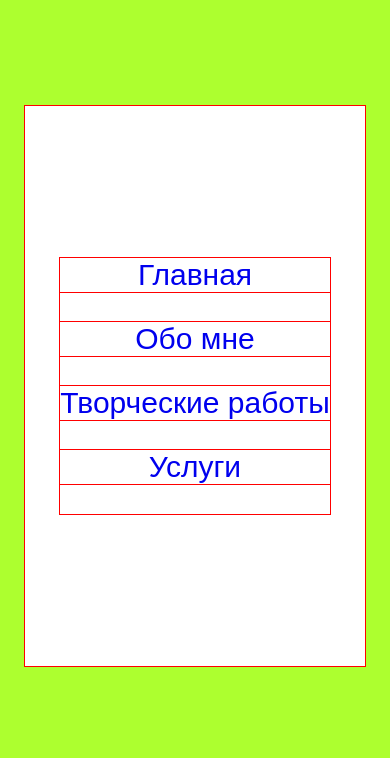
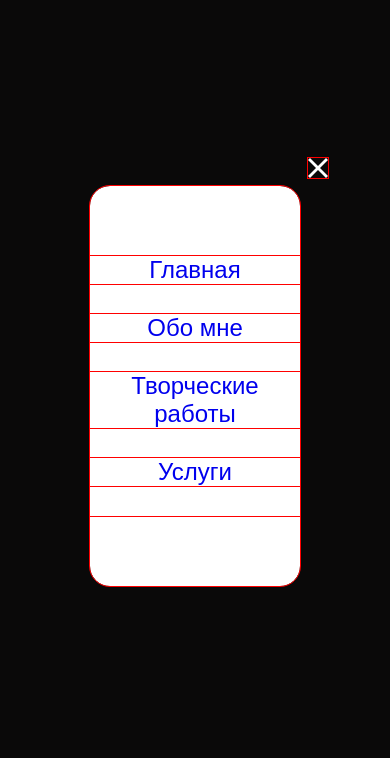
Before and after one commit to Olga-mus/my-site-piano, a plain HTML site: page index.html in a window 390 px wide. Shown: the part 86-844 px from the top of the page. Drawn offline with Linux system fonts and the light colour scheme; a script that the page names is missing.

Commit message:
make up burger menu

```diff
--- a/header-nav/header-nav.css
+++ b/header-nav/header-nav.css
@@ -96,9 +96,10 @@ a .header_list-item:hover {
 }
 
 .popup_burger {
+  max-width: 1180px;
   width: 100vw;
   height: 100vh;
-  background-color: greenyellow;
+  background-color: #0a0909;
   display: flex;
   justify-content: center;
   align-items: center;
@@ -110,6 +111,8 @@ a .header_list-item:hover {
   background-color: #fff;
   display: flex;
   align-items: center;
+  position: relative;
+  border-radius: 20px;
 }
 
 .hidden {
@@ -127,6 +130,24 @@ a .header_list-item:hover {
 
 .popup_burger__list li {
   margin-bottom: 30px;
+}
+
+.popup_burger__list li:hover {
+  text-decoration: underline;
+  opacity: 0.6;
+  cursor: pointer;
+}
+
+.popup_burger__button-close {
+  background-image: url(../images/icon/popup-close.svg);
+  width: 30px;
+  height: 30px;
+  background-size: contain;
+  border: none;
+  background-color: transparent;
+  position: absolute;
+  top: -34px;
+  left: 344px;
 }
 
 @media screen and (max-width: 1023px) {
@@ -162,3 +183,41 @@ a .header_list-item:hover {
     height: 50px;
   }
 }
+
+@media screen and (max-width: 600px) {
+  .popup_burger__container {
+    width: 300px;
+    height: 460px;
+  }
+
+  .popup_burger__list {
+    font-size: 28px;
+  }
+
+  .popup_burger__button-close {
+    width: 26px;
+    height: 26px;
+    top: -36px;
+    left: 310px;
+  }
+}
+
+@media screen and (max-width: 520px) {
+  .popup_burger__container {
+    width: 210px;
+    height: 400px;
+  }
+
+  .popup_burger__list {
+    font-size: 24px;
+  }
+
+  .popup_burger__button-close {
+    width: 20px;
+    height: 20px;
+    top: -36px;
+    left: 310px;
+    top: -28px;
+    left: 218px;
+  }
+}
--- a/index.html
+++ b/index.html
@@ -133,6 +133,7 @@
               <li>Услуги</li>
             </a>
           </ul>
+          <button class="popup_burger__button-close"></button>
         </div>
       </div>
     </div>
```
Also changed, not shown: images/icon/close.svg (added), images/icon/popup-close.svg (added).
